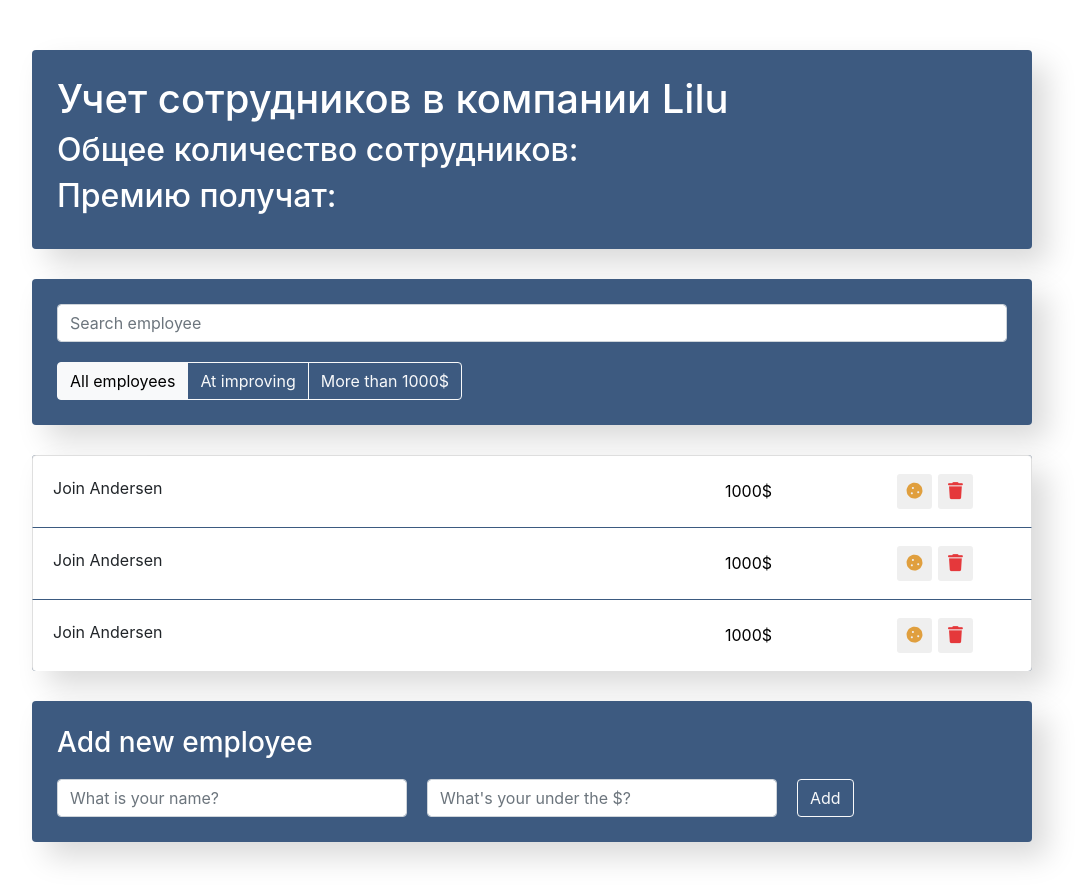
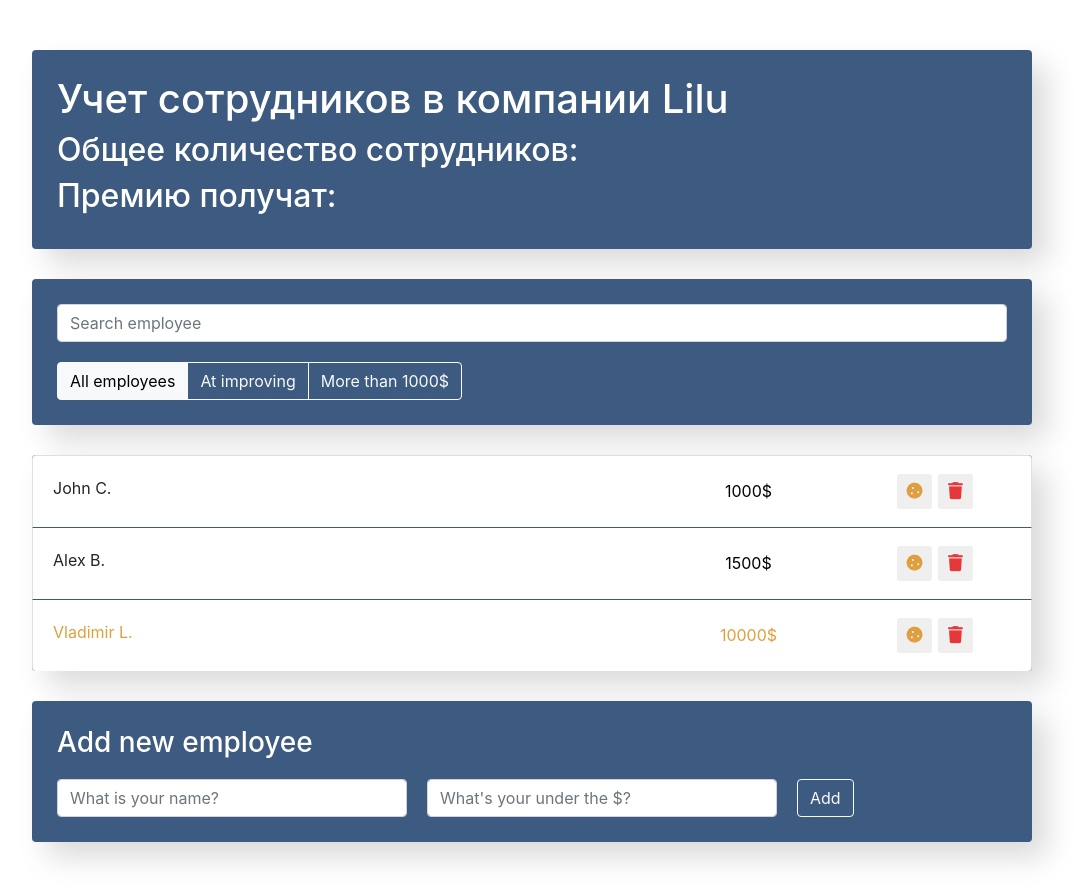
Before and after one commit to MillionerMIN/Employers, a React (Create React App) app: page / in a window 1280 px wide. Shown: the whole page, without its empty margins (108-1192 px from the left). Built offline with nearby package versions, Linux system fonts and the light colour scheme.

Commit message:
step_2 props and type props, add data for employeesListItem

```diff
--- a/src/component/app/App.tsx
+++ b/src/component/app/App.tsx
@@ -6,7 +6,14 @@
 import { EmployeesList } from '../employeesList/employeesList';
 import { EmployeesAddForm } from '../employeesAddForm/employeesAddForm';
 
+
+
 function App() {
+  const data = [
+    { name: 'John C.', salary: 1000, increase: false },
+    { name: 'Alex B.', salary: 1500, increase: false },
+    { name: 'Vladimir L.', salary: 10000, increase: true },
+  ];
   return (
     <div className="app">
       <AppInfo />
@@ -14,7 +21,7 @@
         <SearchPanel />
         <AppFilter />
       </div>
-      <EmployeesList />
+      <EmployeesList data={data} />
       <EmployeesAddForm />
     </div>
   );
--- a/src/component/employeesList/employeesList.tsx
+++ b/src/component/employeesList/employeesList.tsx
@@ -1,12 +1,25 @@
 import { EmployeesListItem } from '../employeesListItem/employeesListItem';
 import './employeesList.scss';
 
-export const EmployeesList = () => {
+type EmployeesListType = {
+  data: {
+    name: string;
+    salary: number;
+    increase?: boolean;
+  }[];
+};
+
+
+export const EmployeesList = (props: EmployeesListType) => {
+  const { data } = props;
+
+
+const elements = data.map((item, index) =>
+        <EmployeesListItem key={index} {...item} />);
+
   return (
     <ul className="app-list list-group">
-      <EmployeesListItem />
-      <EmployeesListItem />
-      <EmployeesListItem />
+      {elements}
     </ul>
   );
 };
--- a/src/component/employeesListItem/employeeListItem.scss
+++ b/src/component/employeesListItem/employeeListItem.scss
@@ -52,8 +52,10 @@
       transform: translateX(0px);
     }
   }
+}
 
 .increase {
+  color: #e09f3e;
   .list-group-item-label, .list-group-item-input {
     color: #e09f3e;
   }
@@ -61,5 +63,3 @@
     color: #aeaeae;
   }
 }
-
-}
--- a/src/component/employeesListItem/employeesListItem.tsx
+++ b/src/component/employeesListItem/employeesListItem.tsx
@@ -1,13 +1,25 @@
 import './employeeListItem.scss';
 
-export const EmployeesListItem = () => {
+type EmployeesListItemType = {
+  name: string;
+  salary: number;
+  increase?: boolean;
+};
+
+export const EmployeesListItem = (props: EmployeesListItemType) => {
+  const { name, salary, increase } = props;
   return (
-    <li className="list-group-item d-flex justify-content-between">
-      <span className="list-group-item-list">Join Andersen</span>
+    <li
+      className={
+        'list-group-item d-flex justify-content-between ' +
+        `${increase && 'increase'}`
+      }
+    >
+      <span className="list-group-item-list">{name}</span>
       <input
         type="text"
         className="list-group-item-input"
-        defaultValue="1000$"
+        defaultValue={salary + '$'}
       />
       <div className="d-flex justify-content-center align-items-center">
         <button type="button" className="btn-cookie btn-sm">
```
Lines whose indentation alone changed are shown as unchanged.
